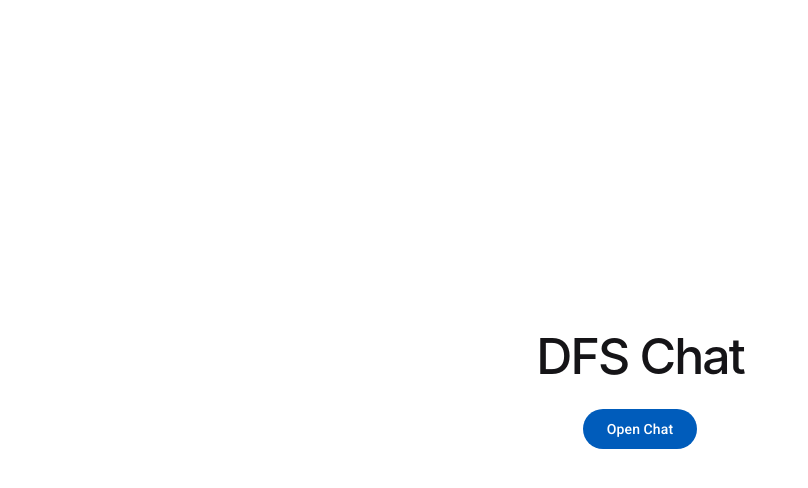
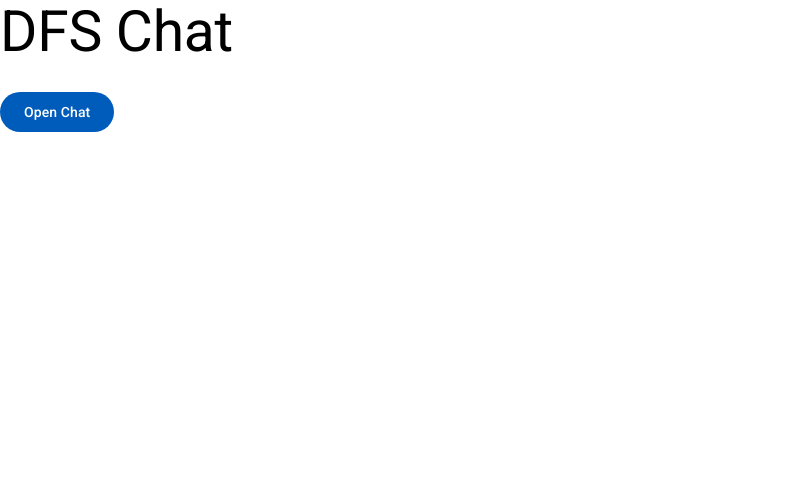
Before and after one commit to chicojunior/dfs-chat-app, an Angular app: page / in a window 1280 px wide. Shown: the top 488 px of the page, without its empty margins (0-808 px from the left). Built offline with nearby package versions, Linux system fonts and the light colour scheme.

Commit message:
removes unused code

```diff
--- a/src/app/app.component.html
+++ b/src/app/app.component.html
@@ -1,198 +1,10 @@
-<!-- * * * * * * * * * * * * * * * * * * * * * * * * * * * * * * * -->
-<!-- * * * * * * * * * * * The content below * * * * * * * * * * * -->
-<!-- * * * * * * * * * * is only a placeholder * * * * * * * * * * -->
-<!-- * * * * * * * * * * and can be replaced.  * * * * * * * * * * -->
-<!-- * * * * * * * * * * * * * * * * * * * * * * * * * * * * * * * -->
-<!-- * * * * * * * * * Delete the template below * * * * * * * * * -->
-<!-- * * * * * * * to get started with your project! * * * * * * * -->
-<!-- * * * * * * * * * * * * * * * * * * * * * * * * * * * * * * * -->
-
-<style>
-  :host {
-    --bright-blue: oklch(51.01% 0.274 263.83);
-    --electric-violet: oklch(53.18% 0.28 296.97);
-    --french-violet: oklch(47.66% 0.246 305.88);
-    --vivid-pink: oklch(69.02% 0.277 332.77);
-    --hot-red: oklch(61.42% 0.238 15.34);
-    --orange-red: oklch(63.32% 0.24 31.68);
-
-    --gray-900: oklch(19.37% 0.006 300.98);
-    --gray-700: oklch(36.98% 0.014 302.71);
-    --gray-400: oklch(70.9% 0.015 304.04);
-
-    --red-to-pink-to-purple-vertical-gradient: linear-gradient(180deg,
-        var(--orange-red) 0%,
-        var(--vivid-pink) 50%,
-        var(--electric-violet) 100%);
-
-    --red-to-pink-to-purple-horizontal-gradient: linear-gradient(90deg,
-        var(--orange-red) 0%,
-        var(--vivid-pink) 50%,
-        var(--electric-violet) 100%);
-
-    --pill-accent: var(--bright-blue);
-
-    font-family: "Inter", -apple-system, BlinkMacSystemFont, "Segoe UI", Roboto,
-      Helvetica, Arial, sans-serif, "Apple Color Emoji", "Segoe UI Emoji",
-      "Segoe UI Symbol";
-    box-sizing: border-box;
-    -webkit-font-smoothing: antialiased;
-    -moz-osx-font-smoothing: grayscale;
-  }
-
-  h1 {
-    font-size: 3.125rem;
-    color: var(--gray-900);
-    font-weight: 500;
-    line-height: 100%;
-    letter-spacing: -0.125rem;
-    margin: 0;
-    font-family: "Inter Tight", -apple-system, BlinkMacSystemFont, "Segoe UI",
-      Roboto, Helvetica, Arial, sans-serif, "Apple Color Emoji",
-      "Segoe UI Emoji", "Segoe UI Symbol";
-  }
-
-  p {
-    margin: 0;
-    color: var(--gray-700);
-  }
-
-  main {
-    width: 100%;
-    min-height: 100%;
-    display: flex;
-    justify-content: center;
-    align-items: center;
-    padding: 1rem;
-    box-sizing: inherit;
-    position: relative;
-  }
-
-  .angular-logo {
-    max-width: 9.2rem;
-  }
-
-  .content {
-    display: flex;
-    justify-content: center;
-    align-items: center;
-    flex-direction: column;
-    width: 100%;
-    max-width: 700px;
-    margin-bottom: 3rem;
-  }
-
-  .content h1 {
-    margin: 1.75rem;
-  }
-
-  .content p {
-    margin-top: 1.5rem;
-  }
-
-  .divider {
-    width: 1px;
-    background: var(--red-to-pink-to-purple-vertical-gradient);
-    margin-inline: 0.5rem;
-  }
-
-  .pill-group {
-    display: flex;
-    flex-direction: column;
-    align-items: start;
-    flex-wrap: wrap;
-    gap: 1.25rem;
-  }
-
-  .pill {
-    display: flex;
-    align-items: center;
-    --pill-accent: var(--bright-blue);
-    background: color-mix(in srgb, var(--pill-accent) 5%, transparent);
-    color: var(--pill-accent);
-    padding-inline: 0.75rem;
-    padding-block: 0.375rem;
-    border-radius: 2.75rem;
-    border: 0;
-    transition: background 0.3s ease;
-    font-family: var(--inter-font);
-    font-size: 0.875rem;
-    font-style: normal;
-    font-weight: 500;
-    line-height: 1.4rem;
-    letter-spacing: -0.00875rem;
-    text-decoration: none;
-  }
-
-  .pill:hover {
-    background: color-mix(in srgb, var(--pill-accent) 15%, transparent);
-  }
-
-  .pill-group .pill:nth-child(6n + 1) {
-    --pill-accent: var(--bright-blue);
-  }
-
-  .pill-group .pill:nth-child(6n + 2) {
-    --pill-accent: var(--french-violet);
-  }
-
-  .pill-group .pill:nth-child(6n + 3),
-  .pill-group .pill:nth-child(6n + 4),
-  .pill-group .pill:nth-child(6n + 5) {
-    --pill-accent: var(--hot-red);
-  }
-
-  .pill-group svg {
-    margin-inline-start: 0.25rem;
-  }
-
-  .social-links {
-    display: flex;
-    align-items: center;
-    gap: 0.73rem;
-    margin-top: 1.5rem;
-  }
-
-  .social-links path {
-    transition: fill 0.3s ease;
-    fill: var(--gray-400);
-  }
-
-  .social-links a:hover svg path {
-    fill: var(--gray-900);
-  }
-
-  @media screen and (max-width: 650px) {
-    .content {
-      flex-direction: column;
-      width: max-content;
-    }
-
-    .divider {
-      height: 1px;
-      width: 100%;
-      background: var(--red-to-pink-to-purple-horizontal-gradient);
-      margin-block: 1.5rem;
-    }
-  }
-</style>
-
 <main class="main">
   <div class="content">
     <h1>{{ title }}</h1>
     <div>
       <button mat-flat-button (click)="openDialog()">Open Chat</button>
     </div>
-
   </div>
 </main>
 
-<!-- * * * * * * * * * * * * * * * * * * * * * * * * * * * * * * * * -->
-<!-- * * * * * * * * * * * The content above * * * * * * * * * * * * -->
-<!-- * * * * * * * * * * is only a placeholder * * * * * * * * * * * -->
-<!-- * * * * * * * * * * and can be replaced.  * * * * * * * * * * * -->
-<!-- * * * * * * * * * * * * * * * * * * * * * * * * * * * * * * * * -->
-<!-- * * * * * * * * * * End of Placeholder  * * * * * * * * * * * * -->
-<!-- * * * * * * * * * * * * * * * * * * * * * * * * * * * * * * * * -->
-
 <router-outlet />
```
